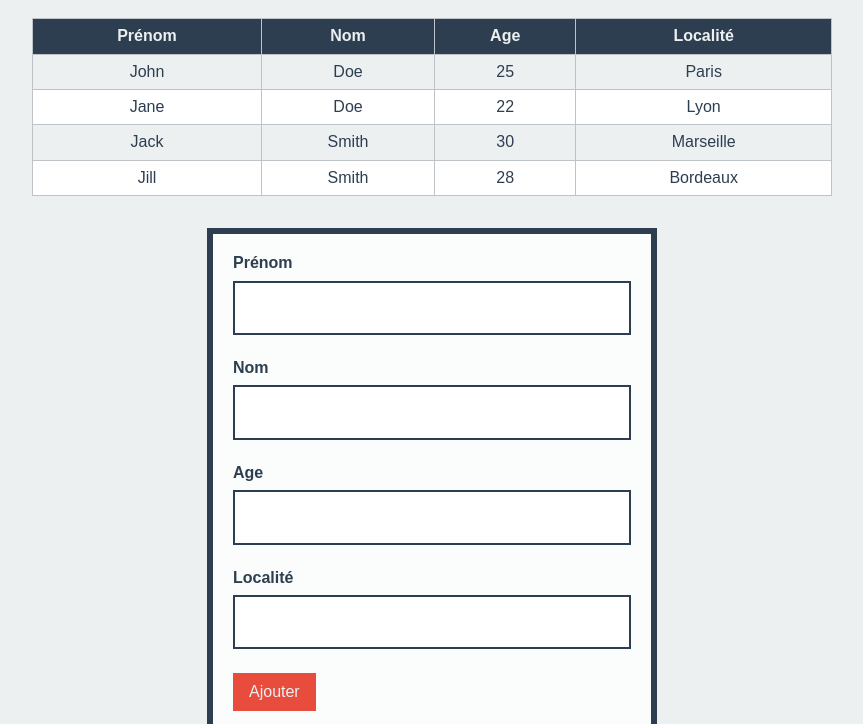
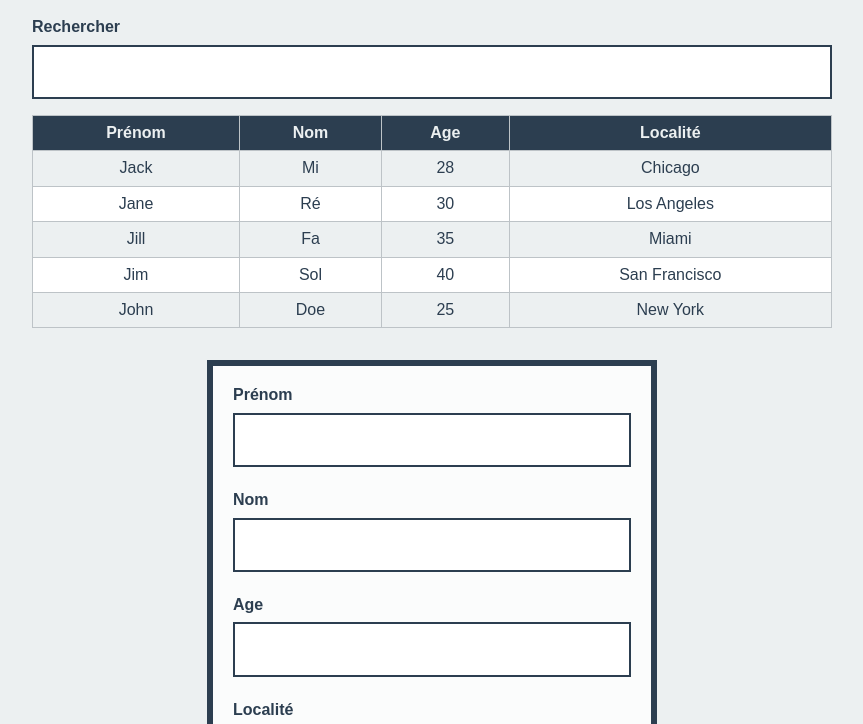
Before and after one commit to esig-jura/tableaux-js-elio357, a plain HTML site: page index.html in a window 1280 px wide. Shown: the part 72-796 px from the top of the page, without its empty margins (208-1071 px from the left). Drawn offline with Linux system fonts and the light colour scheme.

Commit message:
version corrigé

```diff
--- a/index.html
+++ b/index.html
@@ -1,85 +1,70 @@
-<!DOCTYPE html>
-<html lang="fr">
+<!DOCTYPE html> <!-- Déclare le type de document HTML5 -->
+<html lang="fr"> <!-- Début du document HTML, langue française -->
 <head>
-    <meta charset="UTF-8">
-    <title>Tableaux HTML / JS</title>
-    <meta name="viewport" content="width=device-width, initial-scale=1.0, minimum-scale=1.0" />
+    <meta charset="UTF-8"> <!-- Encodage des caractères en UTF-8 -->
+    <title>Tableaux HTML / JS</title> <!-- Titre affiché dans l'onglet du navigateur -->
+    <meta name="viewport" content="width=device-width, initial-scale=1.0, minimum-scale=1.0" /> <!-- Responsive design -->
     <!-- CSS -->
-    <link rel="stylesheet" href="./css/normalize.css"> <!-- https://necolas.github.io/normalize.css/ -->
-    <link rel="stylesheet" href="./css/main.css">
+    <link rel="stylesheet" href="./css/normalize.css"> <!-- Normalise le rendu CSS entre navigateurs -->
+    <link rel="stylesheet" href="./css/main.css"> <!-- Feuille de style personnalisée -->
     <!-- FAVICON -->
-    <link rel="apple-touch-icon" sizes="180x180" href="./img/favicon/apple-touch-icon.png">
-    <link rel="icon" type="image/png" sizes="32x32" href="./img/favicon/favicon-32x32.png">
-    <link rel="icon" type="image/png" sizes="16x16" href="./img/favicon/favicon-16x16.png">
-    <link rel="manifest" href="./img/favicon/site.webmanifest">
-
+    <link rel="apple-touch-icon" sizes="180x180" href="./img/favicon/apple-touch-icon.png"> <!-- Icône pour appareils Apple -->
+    <link rel="icon" type="image/png" sizes="32x32" href="./img/favicon/favicon-32x32.png"> <!-- Favicon 32x32 -->
+    <link rel="icon" type="image/png" sizes="16x16" href="./img/favicon/favicon-16x16.png"> <!-- Favicon 16x16 -->
+    <link rel="manifest" href="./img/favicon/site.webmanifest"> <!-- Fichier manifest pour PWA -->
 </head>
 <body>
 
-<h1>Tableaux HTML / JS</h1>
+<h1>Tableaux HTML / JS</h1> <!-- Titre principal de la page -->
+
+<p>
+    <label for="rechercher">Rechercher</label> <!-- Libellé du champ de recherche -->
+    <input type="text" id="rechercher"> <!-- Champ de recherche pour filtrer le tableau -->
+</p>
 
 <table>
     <thead>
     <tr>
-            <th>Prénom</th>
-            <th>Nom</th>
-            <th>Age</th>
-            <th>Localité</th>
+        <th>Prénom</th> <!-- En-tête colonne prénom -->
+        <th>Nom</th> <!-- En-tête colonne nom -->
+        <th>Age</th> <!-- En-tête colonne âge -->
+        <th>Localité</th> <!-- En-tête colonne localité -->
     </tr>
     </thead>
-    <tbody>
+    <tbody class="personnes">
     <tr>
         <td>John</td>
         <td>Doe</td>
         <td>25</td>
         <td>Paris</td>
     </tr>
-        <tr>
-            <td>Jane</td>
-            <td>Doe</td>
-            <td>22</td>
-            <td>Lyon</td>
-        </tr>
-        <tr>
-            <td>Jack</td>
-            <td>Smith</td>
-            <td>30</td>
-            <td>Marseille</td>
-        </tr>
-        <tr>
-            <td>Jill</td>
-            <td>Smith</td>
-            <td>28</td>
-            <td>Bordeaux</td>
-        </tr>
     </tbody>
 </table>
 
-<form action="https://kode.ch/getpost" method="post">
+<form action="https://kode.ch/getpost" method="post"> <!-- Formulaire d'ajout de personne -->
     <ul>
         <li>
             <label for="prenom">Prénom</label>
-            <input type="text" id="prenom" name="prenom">
+            <input type="text" id="prenom" name="prenom"> <!-- Saisie du prénom -->
         </li>
         <li>
             <label for="nom">Nom</label>
-            <input type="text" id="nom" name="nom">
+            <input type="text" id="nom" name="nom"> <!-- Saisie du nom -->
         </li>
         <li>
             <label for="age">Age</label>
-            <input type="number" id="age" name="age">
+            <input type="text" id="age" name="age"> <!-- Saisie de l'âge -->
         </li>
         <li>
             <label for="localite">Localité</label>
-            <input type="text" id="localite" name="localite">
+            <input type="text" id="localite" name="localite"> <!-- Saisie de la localité -->
         </li>
         <li>
-            <button type="submit">Ajouter</button>
+            <button type="submit">Ajouter</button> <!-- Bouton pour soumettre le formulaire -->
         </li>
     </ul>
 </form>
 
-
-<script src="js/main.js"></script>
+<script src="js/main.js"></script> <!-- Inclusion du script JavaScript principal -->
 </body>
 </html>
--- a/js/main.js
+++ b/js/main.js
@@ -1,39 +1,85 @@
 /**
  * @author Steve Fallet
- * @since 2022.09.06
+ * @since 2025.04.02
  */
 
-'use strict';
+'use strict'; // Active le mode strict pour éviter certaines erreurs
 
+// Déclaration d'un tableau d'objets représentant des personnes
 const personnes = [
-    {
-        nom: 'Doe',
-        prenom: 'John',
-        age: 25,
-        localite: 'New York',
-    },
-    {
-        nom: 'Doe',
-        prenom: 'Jane',
-        age: 30,
-        localite: 'Los Angeles',
-    },
-    {
-        nom: 'Doe',
-        prenom: 'Jack',
-        age: 28,
-        localite: 'Chicago',
-    },
-    {
-        nom: 'Doe',
-        prenom: 'Jill',
-        age: 35,
-        localite: 'Miami',
-    },
-    {
-        nom: 'Doe',
-        prenom: 'Jim',
-        age: 40,
-        localite: 'San Francisco',
+    { nom: 'Doe', prenom: 'John', age: 25, localite: 'New York' },
+    { nom: 'Ré', prenom: 'Jane', age: 30, localite: 'Los Angeles' },
+    { nom: 'Mi', prenom: 'Jack', age: 28, localite: 'Chicago' },
+    { nom: 'Fa', prenom: 'Jill', age: 35, localite: 'Miami' },
+    { nom: 'Sol', prenom: 'Jim', age: 40, localite: 'San Francisco' }
+];
+
+// Sélection des éléments HTML nécessaires
+const tableBodyPersonnes = document.querySelector('.personnes'); // Corps du tableau
+const formulaire = document.querySelector('form'); // Formulaire d'ajout
+const champPrenom = document.getElementById('prenom'); // Champ prénom
+const champNom = document.getElementById('nom'); // Champ nom
+const champAge = document.getElementById('age'); // Champ âge
+const champLocalite = document.getElementById('localite'); // Champ localité
+const champRechercher = document.getElementById('rechercher'); // Champ de recherche
+
+/**
+ * Affiche les personnes dans le tableau HTML, triées et filtrées selon la recherche
+ */
+function affichePersonnes () {
+    // Valeur du champ recherche, nettoyée et en minuscule
+    let recherche = champRechercher.value.trim().toLowerCase();
+    // Tri par prénom
+    let personnesTrieesParPrenomAsc = [...personnes].sort(
+        (a, b) => a.prenom.localeCompare(b.prenom)
+    );
+    // Filtrage
+    let personnesTrouvees = personnesTrieesParPrenomAsc.filter(
+        pers => pers.prenom.toLowerCase().includes(recherche)
+    );
+
+    tableBodyPersonnes.innerHTML = ''; // Vide le tableau HTML
+    // Ajoute une ligne pour chaque personne trouvée
+    for (let pers of personnesTrouvees) {
+        tableBodyPersonnes.innerHTML += `
+            <tr>
+                <td>${pers.prenom}</td>
+                <td>${pers.nom}</td>
+                <td>${pers.age}</td>
+                <td>${pers.localite}</td>
+            </tr>`;
     }
-];
+}
+
+/**
+ * Ajoute une nouvelle personne après validation du formulaire
+ * @param event - l'événement de soumission du formulaire
+ */
+function ajouterNouvellePersonne (event) {
+    event.preventDefault(); // Empêche l'envoi du formulaire
+
+    // Récupère et nettoie les valeurs saisies
+    let prenom = champPrenom.value.trim();
+    let nom = champNom.value.trim();
+    let age = parseInt(champAge.value);
+    let localite = champLocalite.value.trim();
+
+    // Vérifie que tous les champs sont remplis correctement
+    if (!prenom || !nom || isNaN(age) || !localite) {
+        alert('Merci de remplir tous les champs correctement !');
+        return;
+    }
+
+    // Ajoute la nouvelle personne au tableau
+    personnes.push({ prenom: prenom, nom: nom, age: age, localite: localite });
+
+    // Met à jour l'affichage du tableau
+    affichePersonnes();
+}
+
+// Ajoute les gestionnaires d'événements pour le formulaire et la recherche
+formulaire.addEventListener('submit', ajouterNouvellePersonne);
+champRechercher.addEventListener('input', affichePersonnes);
+
+// Affiche les personnes au chargement de la page
+affichePersonnes();
```
Lines whose indentation alone changed are shown as unchanged.
